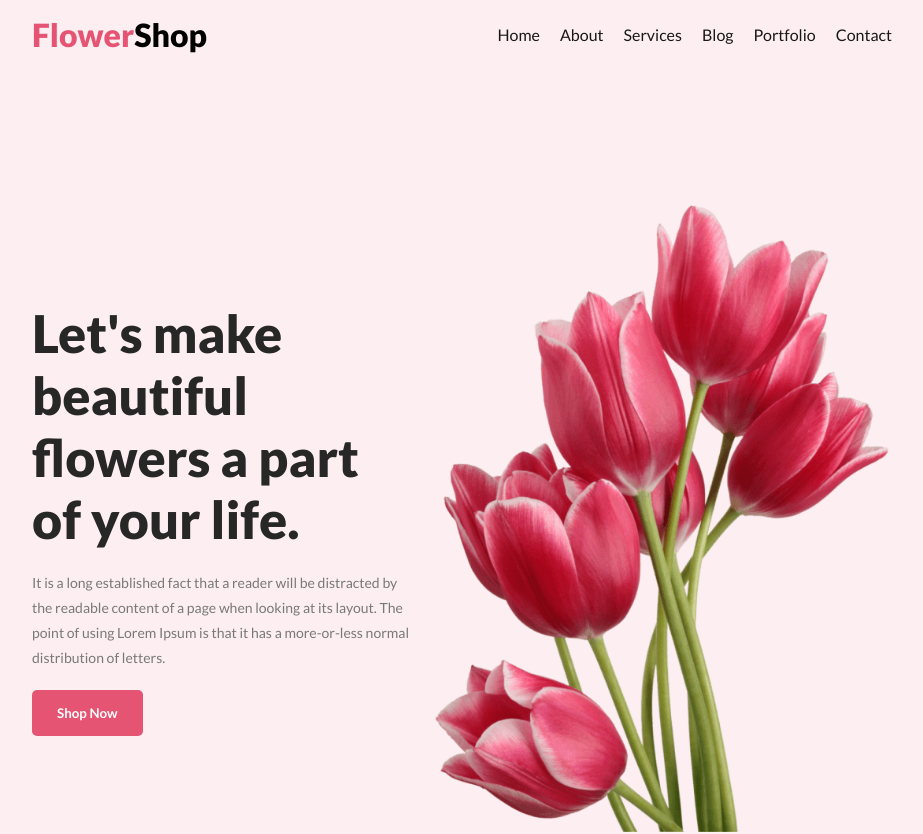
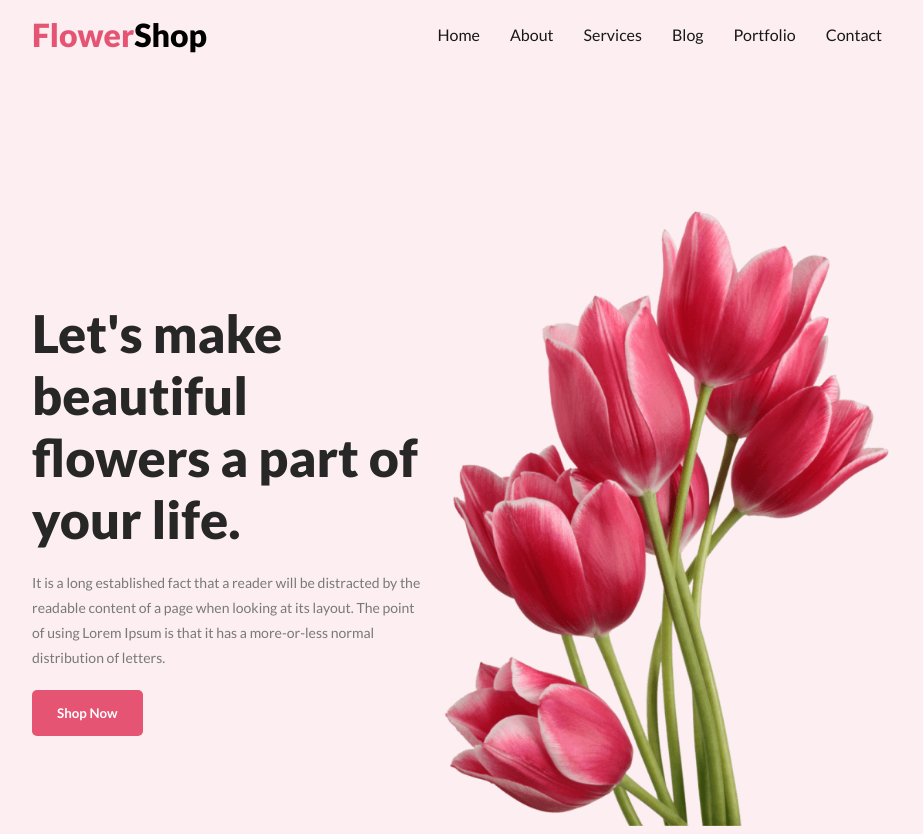
Before and after one commit to Mdsajit/flower-shop_task, a plain HTML site: page index.html in a window 1280 px wide. Shown: the top 834 px of the page, without its empty margins (168-1091 px from the left). Drawn offline with Linux system fonts and the light colour scheme.

Commit message:
added some features

```diff
--- a/styles/style.css
+++ b/styles/style.css
@@ -50,7 +50,7 @@ nav > ul {
 
 nav li {
     list-style: none;
-    margin-right: 20px;
+    margin-right: 30px;
 }
 
 nav a {
@@ -81,7 +81,7 @@ nav a {
     line-height: 25px;
 }
 .left-images {
-    width: 500px;
+    width: 490px;
 }
 /*hero part end*/
 /*feature part start*/
```
